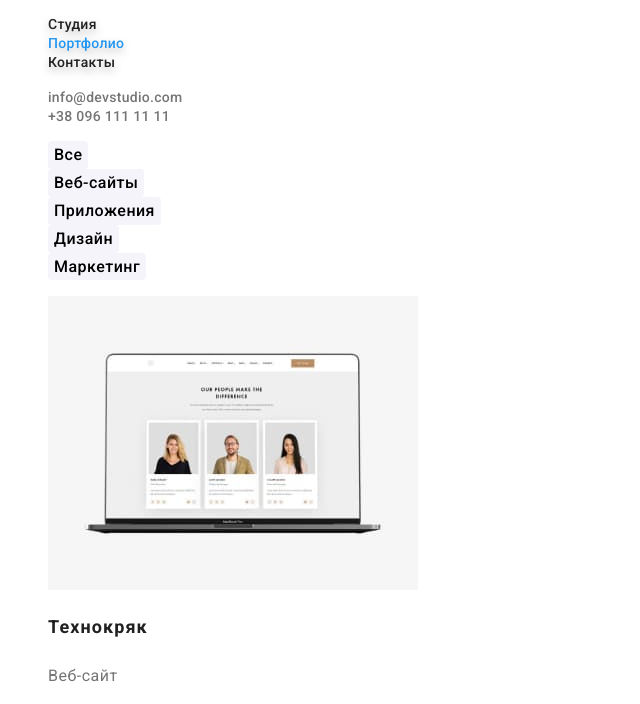
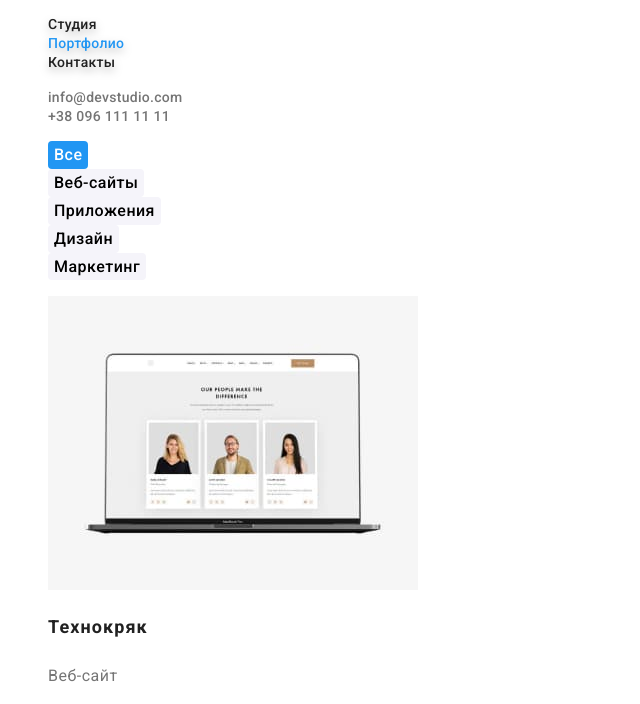
Before and after one commit to Vitalii-Khivrych/goit-markup-hw-02, a plain HTML site: page portfolio.html in a window 1280 px wide. Shown: the part 41-745 px from the top of the page, without its empty margins (0-640 px from the left). Drawn offline with Linux system fonts and the light colour scheme.

Commit message:
Актив для фильтра

```diff
--- a/css/styles.css
+++ b/css/styles.css
@@ -262,3 +262,8 @@ body {
     0px 2px 2px rgba(0, 0, 0, 0.12);
   border-radius: 4px;
 }
+
+.active {
+  background: var(--active-colore);
+  color: var(--white-colore);
+}
--- a/portfolio.html
+++ b/portfolio.html
@@ -48,7 +48,7 @@
             <h1 class="portfolio-titel">Portfolio</h1>
             <ul class=" list filters">
                 <li class="filters-item">
-                    <button type="button" class="filters-btn">Все</button>
+                    <button type="button" class="filters-btn active">Все</button>
                 </li>
                 <li class="filters-item">
                     <button type="button" class="filters-btn">Веб-сайты</button>
```
